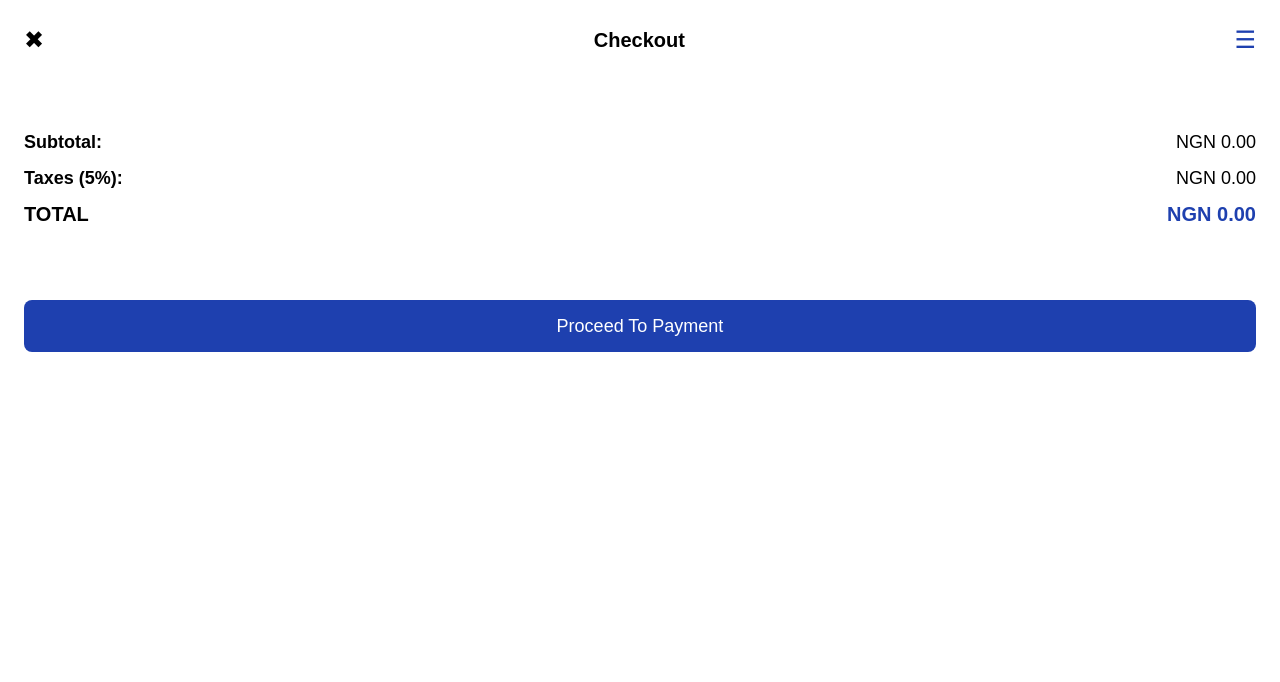
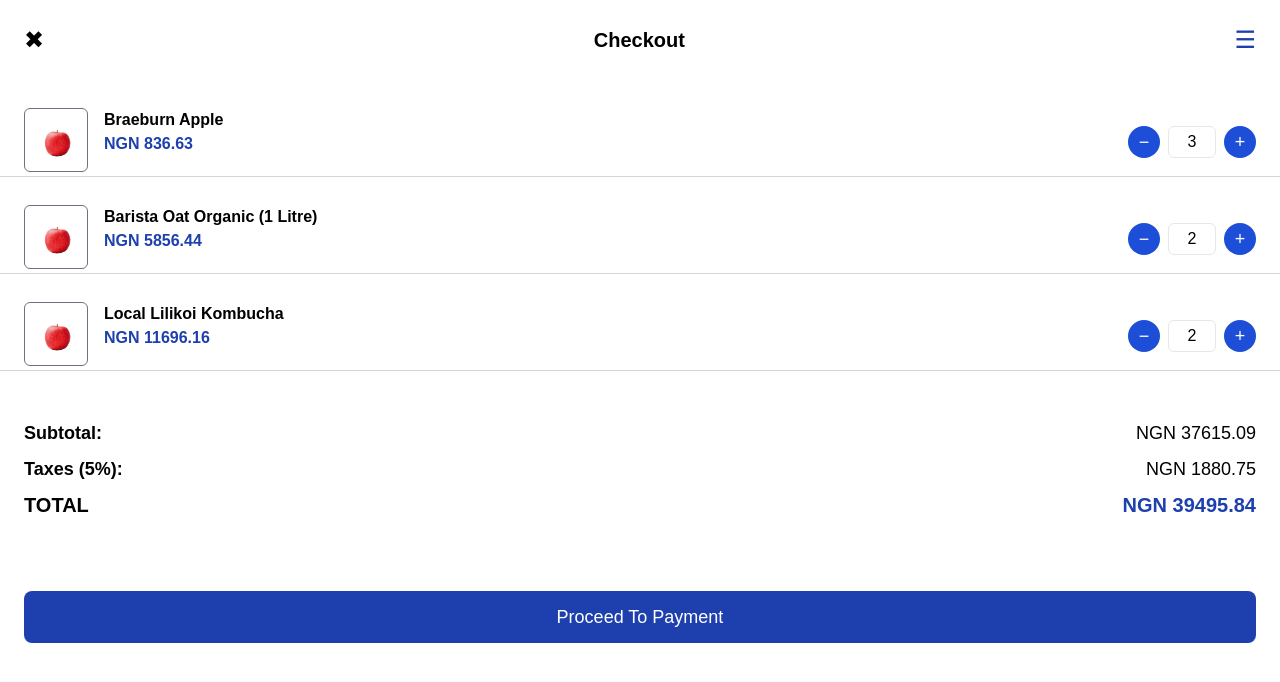
Before and after one commit to okoloemeka37/my-qr-app, a Next.js app: page /checkout in a window 1280 px wide. Shown: the top 682 px of the page. Built offline with nearby package versions, Linux system fonts and the light colour scheme.

Commit message:
Update page.tsx

```diff
--- a/app/checkout/page.tsx
+++ b/app/checkout/page.tsx
@@ -4,18 +4,46 @@ import { Minus, Plus, Trash } from "lucide-react";
 import Link from "next/link";
 import Button from "../components/Button";
 import { useDrag } from "@use-gesture/react";
-import {getScannedItems } from "@/lib/db";
+import { getScannedItems } from "@/lib/db";
 
 
+
+const cartItems = [
+  {
+    id: 1,
+    sub: "Braeburn",
+    name: "Braeburn Apple",
+    price: 836.63,
+    image: "images/apple.png",
+    quantity: 3,
+  },
+  {
+    id: 2,
+    sub: "minor figures",
+    name: "Barista Oat Organic (1 Litre)",
+    price: 5856.44,
+    image: "images/apple.png",
+    quantity: 2,
+  },
+  {
+    id: 3,
+    sub: "valley Isle",
+    name: "Local Lilikoi Kombucha",
+    price: 11696.16,
+    image: "images/apple.png",
+    quantity: 2,
+  },
+];
+
 export default function Checkout() {
-  const [items, setItems] = useState<any[]>([]);
+  const [items, setItems] = useState<any[]>(cartItems);
   const [activeIndex, setActiveIndex] = useState<number | null>(null);
 
 
   useEffect(() => {
     async function fetchData() {
       const items = await getScannedItems();
-      setItems(items);
+      //setItems(items);
     }
     fetchData();
   }, []);
```
